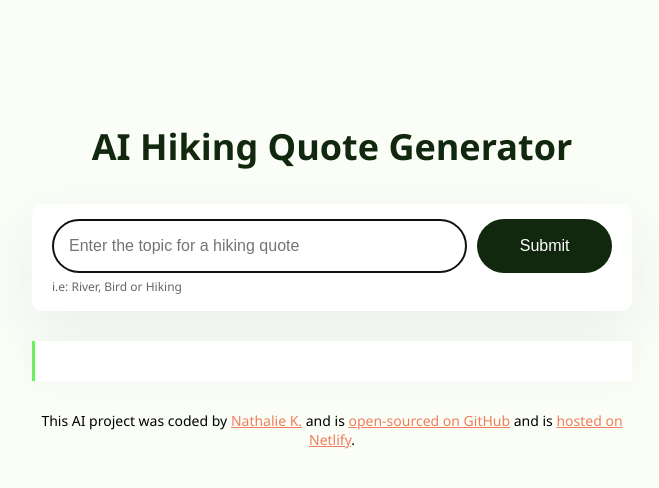
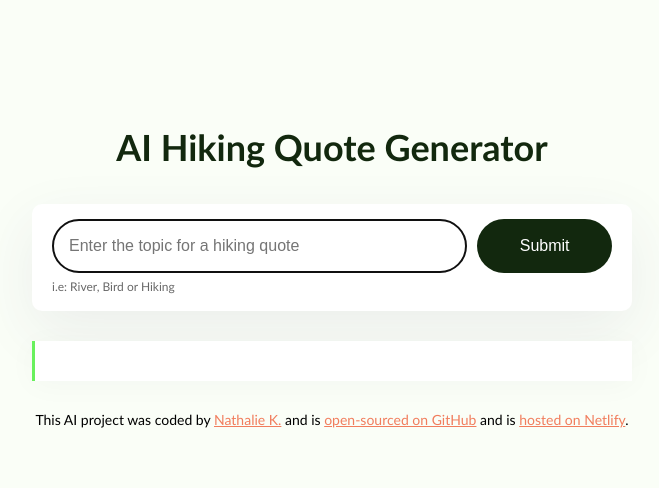
Before and after one commit to nkasten-sys/hiker-poem-generator, a plain HTML site: page index.html in a window 1280 px wide. Shown: the whole page, without its empty margins (308-967 px from the left). Drawn offline with nearby package versions, Linux system fonts and the light colour scheme.

Commit message:
changed font family

```diff
--- a/src/style.css
+++ b/src/style.css
@@ -1,6 +1,6 @@
 body {
   background-color: #fafef7;
-  font-family: "Segoe UI", Tahoma, Geneva, Verdana, sans-serif;
+  font-family: "Gill Sans", "Gill Sans MT", Calibri, "Trebuchet MS", sans-serif;
 }
 a {
   color: #f17d5d;
```
